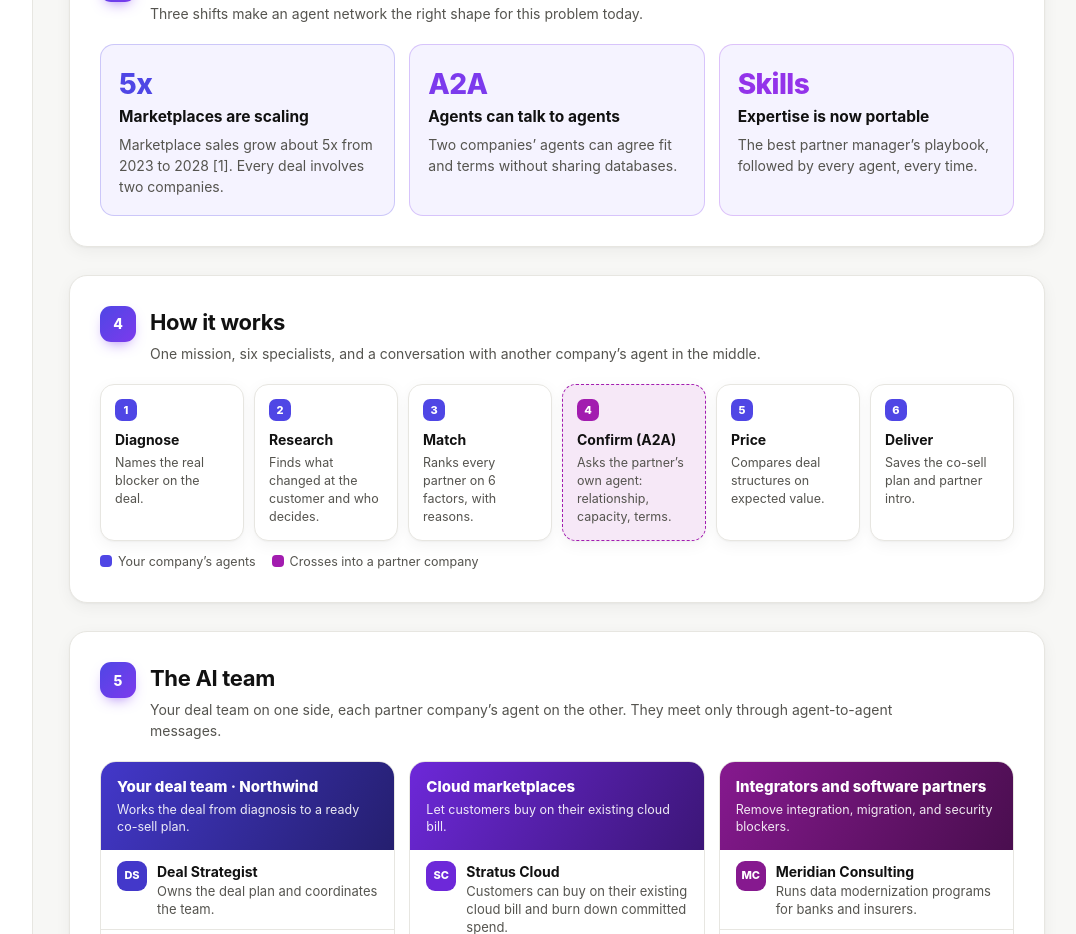
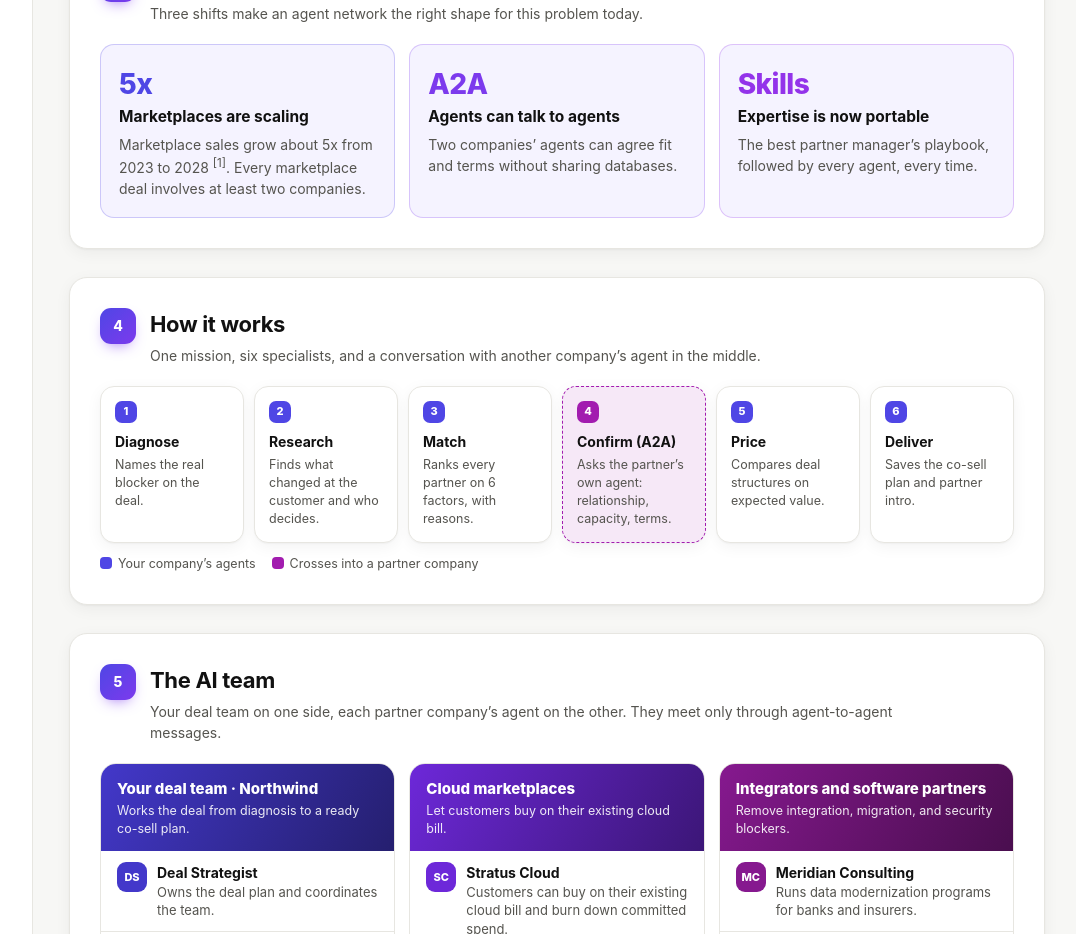
Before and after one commit to varunk130/ai-cosell-matchmaker, a React (Vite) app: page / in a window 1280 px wide. Shown: the part 1580-2514 px from the top of the page, without its empty margins (199-1275 px from the left). Built offline with nearby package versions, Linux system fonts and the light colour scheme.

Commit message:
Link and clarify the marketplace growth card

```diff
--- a/src/views/CaseStudyView.tsx
+++ b/src/views/CaseStudyView.tsx
@@ -196,7 +196,7 @@ export function CaseStudyView() {
           <div className="cs-card" style={{ ['--tone' as string]: 'var(--cs-1)' }}>
             <div className="big">5x</div>
             <h3>Marketplaces are scaling</h3>
-            <p>Marketplace sales grow about 5x from 2023 to 2028 [1]. Every deal involves two companies.</p>
+            <p>Marketplace sales grow about 5x from 2023 to 2028 <Ref n={1} />. Every marketplace deal involves at least two companies.</p>
           </div>
           <div className="cs-card" style={{ ['--tone' as string]: 'var(--cs-2)' }}>
             <div className="big">A2A</div>
```
